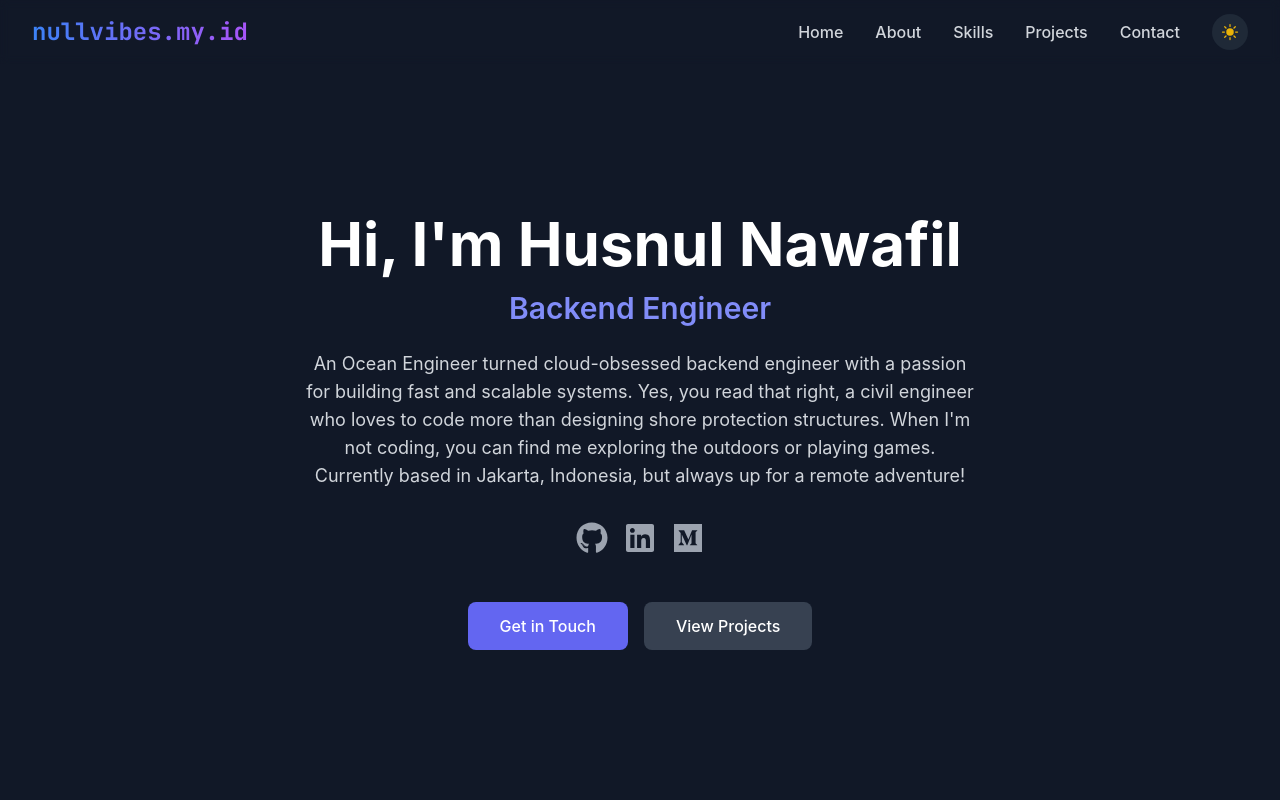
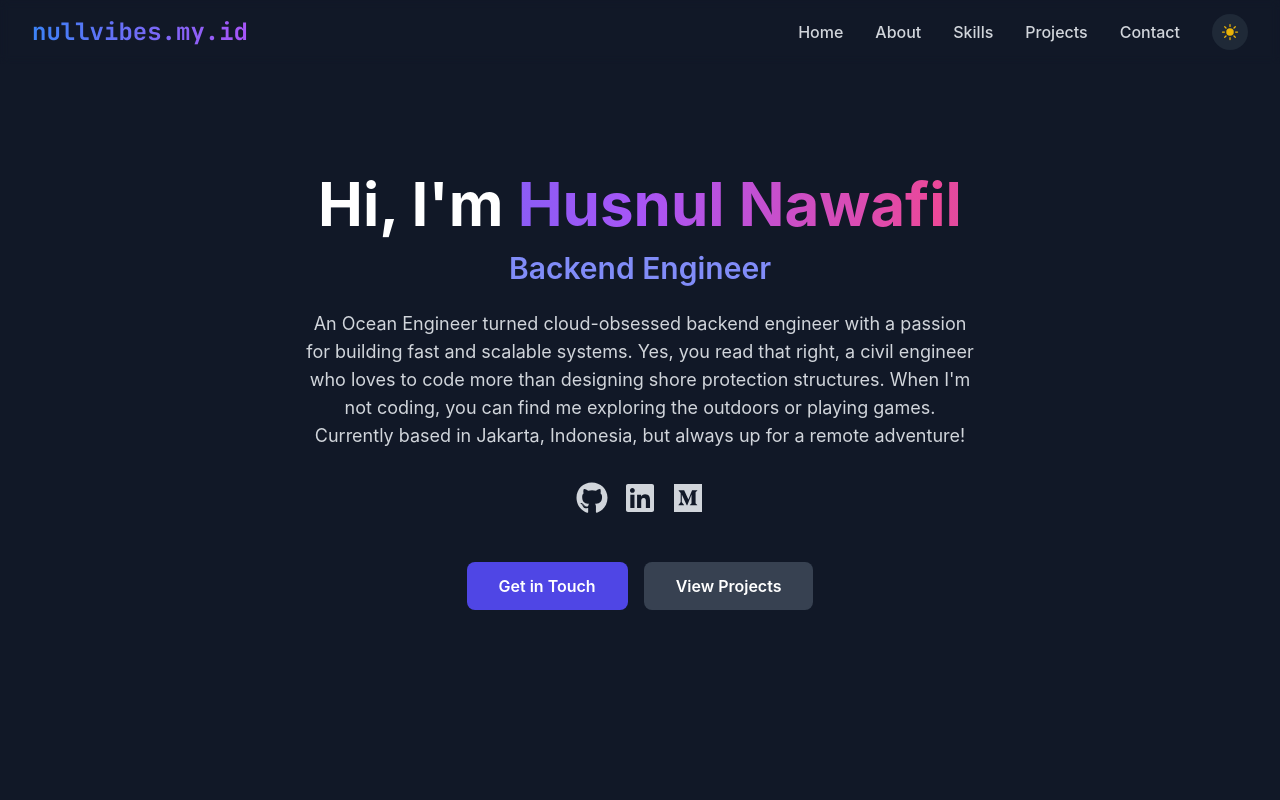
Before and after one commit to nawafilhusnul/crafted-by-null, a React (Vite) app: page / in a window 1280 px wide. Shown: the top 800 px of the page. Built offline with nearby package versions, Linux system fonts and the light colour scheme.

Commit message:
fix: add gradient frame to hero section

```diff
--- a/src/components/Hero.tsx
+++ b/src/components/Hero.tsx
@@ -1,41 +1,75 @@
 import { motion } from "framer-motion";
 import { FaGithub, FaLinkedin, FaMedium } from "react-icons/fa";
 import { FC } from "react";
+import "../styles/gradient.css";
 
 const Hero: FC = () => {
   return (
     <section
       id="home"
-      className="min-h-screen flex items-center justify-center pt-16"
+      className="min-h-screen flex items-center justify-center pt-16 py-20"
     >
-      <div className="max-w-7xl mx-auto px-4 sm:px-6 lg:px-8 py-12 flex flex-col items-center text-center">
+      <div className="max-w-7xl mx-auto px-4 sm:px-6 lg:px-8 text-center">
         <motion.div
           initial={{ opacity: 0, y: 20 }}
           animate={{ opacity: 1, y: 0 }}
           transition={{ duration: 0.5 }}
         >
-          <h1 className="text-4xl sm:text-5xl md:text-6xl font-bold text-gray-900 dark:text-white mb-4">
-            {`Hi, I'm Husnul Nawafil`}
-          </h1>
-          <h2 className="text-xl sm:text-2xl md:text-3xl text-indigo-600 dark:text-indigo-400 font-semibold mb-6">
+          <motion.h1
+            initial={{ opacity: 0, y: 20 }}
+            animate={{ opacity: 1, y: 0 }}
+            transition={{ duration: 0.5 }}
+            className="text-4xl sm:text-5xl md:text-6xl font-bold text-gray-900 dark:text-white mb-4"
+          >
+            Hi, I'm{" "}
+            <motion.span
+              className="inline-block text-transparent bg-clip-text animate-gradient"
+              whileHover={{ scale: 1.05 }}
+              transition={{ type: "spring", stiffness: 300 }}
+            >
+              Husnul Nawafil
+            </motion.span>
+          </motion.h1>
+
+          <motion.h2
+            initial={{ opacity: 0, y: 20 }}
+            animate={{ opacity: 1, y: 0 }}
+            transition={{ duration: 0.5, delay: 0.2 }}
+            className="text-xl sm:text-2xl md:text-3xl text-indigo-600 dark:text-indigo-400 font-semibold mb-6"
+          >
             Backend Engineer
-          </h2>
-          <p className="text-lg text-gray-600 dark:text-gray-300 max-w-2xl mb-8">
+          </motion.h2>
+
+          <motion.p
+            initial={{ opacity: 0, y: 20 }}
+            animate={{ opacity: 1, y: 0 }}
+            transition={{ duration: 0.5, delay: 0.4 }}
+            className="text-lg text-gray-600 dark:text-gray-300 max-w-2xl mx-auto mb-8"
+          >
             An Ocean Engineer turned cloud-obsessed backend engineer with a
             passion for building fast and scalable systems. Yes, you read that
             right, a civil engineer who loves to code more than designing shore
             protection structures. When I'm not coding, you can find me
             exploring the outdoors or playing games. Currently based in Jakarta,
             Indonesia, but always up for a remote adventure!
-          </p>
+          </motion.p>
 
-          <div className="flex justify-center space-x-4 mb-12">
+          <motion.div
+            initial={{ opacity: 0, y: 20 }}
+            animate={{ opacity: 1, y: 0 }}
+            transition={{ duration: 0.5, delay: 0.6 }}
+            className="flex justify-center space-x-4 mb-12"
+          >
             <motion.a
               href="https://github.com/nawafilhusnul"
               target="_blank"
               rel="noopener noreferrer"
-              className="text-gray-600 hover:text-gray-900 dark:text-gray-400 dark:hover:text-white transition-colors duration-200"
-              whileHover={{ scale: 1.1 }}
+              className="text-gray-600 dark:text-gray-300 hover:text-indigo-600 dark:hover:text-indigo-400"
+              whileHover={{
+                scale: 1.1,
+                rotate: [0, -10, 10, 0],
+                transition: { type: "spring", stiffness: 300 },
+              }}
               whileTap={{ scale: 0.95 }}
             >
               <FaGithub className="w-8 h-8" />
@@ -44,8 +78,12 @@ const Hero: FC = () => {
               href="https://linkedin.com/in/husnulnawafil"
               target="_blank"
               rel="noopener noreferrer"
-              className="text-gray-600 hover:text-gray-900 dark:text-gray-400 dark:hover:text-white transition-colors duration-200"
-              whileHover={{ scale: 1.1 }}
+              className="text-gray-600 dark:text-gray-300 hover:text-indigo-600 dark:hover:text-indigo-400"
+              whileHover={{
+                scale: 1.1,
+                rotate: [0, -10, 10, 0],
+                transition: { type: "spring", stiffness: 300 },
+              }}
               whileTap={{ scale: 0.95 }}
             >
               <FaLinkedin className="w-8 h-8" />
@@ -54,33 +92,37 @@ const Hero: FC = () => {
               href="https://medium.com/@husnulnawafil"
               target="_blank"
               rel="noopener noreferrer"
-              className="text-gray-600 hover:text-gray-900 dark:text-gray-400 dark:hover:text-white transition-colors duration-200"
-              whileHover={{ scale: 1.1 }}
+              className="text-gray-600 dark:text-gray-300 hover:text-indigo-600 dark:hover:text-indigo-400"
+              whileHover={{
+                scale: 1.1,
+                rotate: [0, -10, 10, 0],
+                transition: { type: "spring", stiffness: 300 },
+              }}
               whileTap={{ scale: 0.95 }}
             >
               <FaMedium className="w-8 h-8" />
             </motion.a>
-          </div>
+          </motion.div>
 
           <motion.div
-            initial={{ opacity: 0 }}
-            animate={{ opacity: 1 }}
-            transition={{ delay: 0.5, duration: 0.5 }}
+            initial={{ opacity: 0, y: 20 }}
+            animate={{ opacity: 1, y: 0 }}
+            transition={{ duration: 0.5, delay: 0.8 }}
             className="flex flex-col sm:flex-row justify-center space-y-4 sm:space-y-0 sm:space-x-4"
           >
             <motion.a
               href="#contact"
-              className="px-8 py-3 bg-indigo-600 dark:bg-indigo-500 text-white rounded-lg font-medium hover:bg-indigo-700 dark:hover:bg-indigo-600 transition-colors duration-200"
               whileHover={{ scale: 1.05 }}
               whileTap={{ scale: 0.95 }}
+              className="inline-block bg-indigo-600 text-white px-8 py-3 rounded-lg font-semibold hover:bg-indigo-700 transition-colors"
             >
               Get in Touch
             </motion.a>
             <motion.a
               href="#projects"
-              className="px-8 py-3 bg-gray-200 dark:bg-gray-700 text-gray-900 dark:text-white rounded-lg font-medium hover:bg-gray-300 dark:hover:bg-gray-600 transition-colors duration-200"
               whileHover={{ scale: 1.05 }}
               whileTap={{ scale: 0.95 }}
+              className="inline-block bg-gray-200 dark:bg-gray-700 text-gray-900 dark:text-white px-8 py-3 rounded-lg font-semibold hover:bg-gray-300 dark:hover:bg-gray-600 transition-colors"
             >
               View Projects
             </motion.a>
--- /dev/null
+++ b/src/styles/gradient.css
@@ -0,0 +1,23 @@
+@keyframes gradient {
+  0% {
+    background-position: 0% 50%;
+  }
+  50% {
+    background-position: 100% 50%;
+  }
+  100% {
+    background-position: 0% 50%;
+  }
+}
+
+.animate-gradient {
+  background-size: 200% 100%;
+  animation: gradient 8s linear infinite;
+  background-image: linear-gradient(
+    to right,
+    #6366f1,
+    #a855f7,
+    #ec4899,
+    #6366f1
+  );
+}
```
